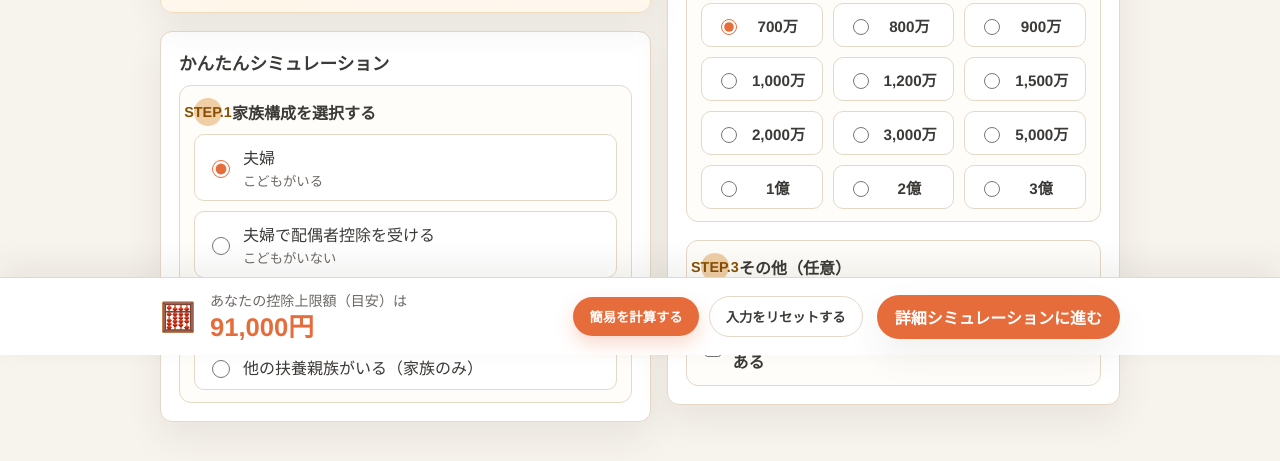
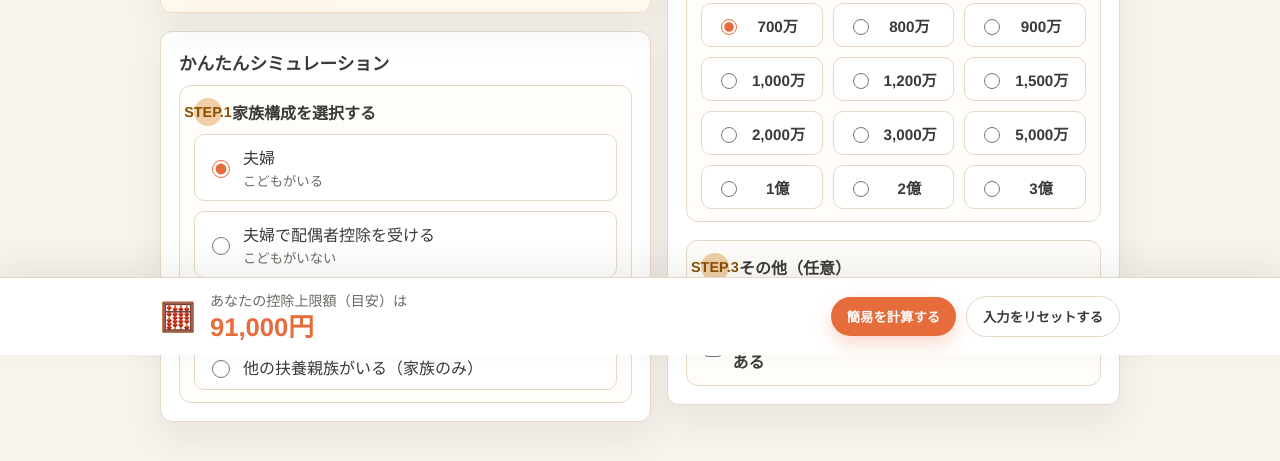
Before and after one commit to riosecca/furusato-tax-calculator, a website: page docs/index.html in a window 1280 px wide. Shown: the part 445-906 px from the top of the page. Drawn offline with Linux system fonts and the light colour scheme.

Commit message:
{commitment comments}

```diff
--- a/docs/index.html
+++ b/docs/index.html
@@ -1236,7 +1236,6 @@
         <button class="result-bar__btn" id="bar-calc" type="button">簡易を計算する</button>
         <button class="result-bar__btn result-bar__btn--ghost" id="bar-reset" type="button">入力をリセットする</button>
       </div>
-      <a class="result-bar__cta" data-role="tab-toggle-cta" href="#panel-advanced">詳細シミュレーションに進む</a>
     </div>
   </aside>
 
```
